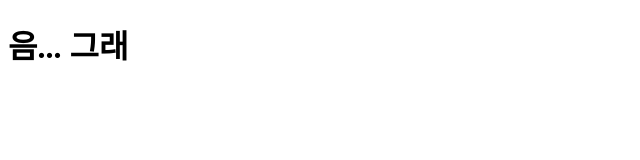
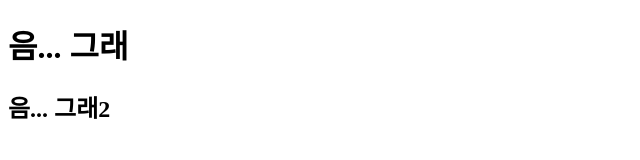
Before and after one commit to sunnya2023/garyworld, a plain HTML site: page index.html in a window 1280 px wide. Shown: the whole page, without its empty margins (0-640 px from the left). Drawn offline with Linux system fonts and the light colour scheme.

Commit message:
여 줄
첫번째 줄
두번째 줄
세번째 줄

```diff
--- a/index.html
+++ b/index.html
@@ -10,6 +10,7 @@
 
 <body>
     <h1>음... 그래</h1>
+    <h2>음... 그래2</h2>
 </body>
 
 </html>
```
